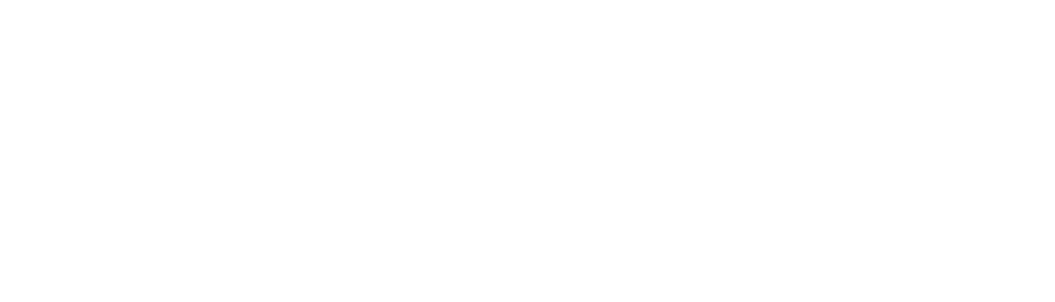
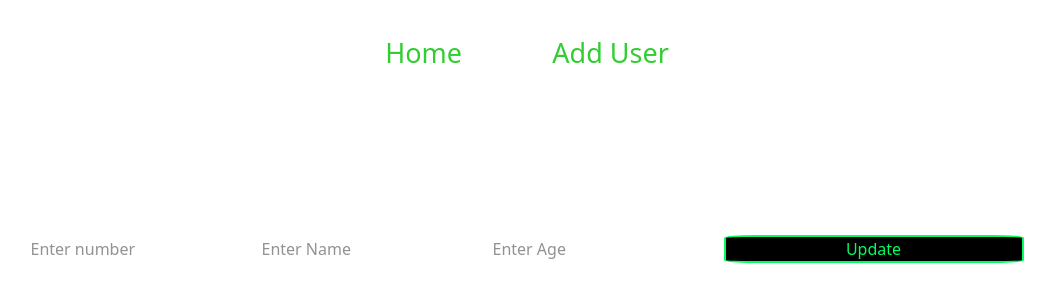
Before and after one commit to sugathub/react-learning, a React (Vite) app: page /edit/1 in a window 1280 px wide. Before the commit this address had no page. Shown: the top 302 px of the page, without its empty margins (113-1168 px from the left). Built offline with nearby package versions, Linux system fonts and the light colour scheme; no server answers.

Commit message:
crate a min project

```diff
--- a/src/AddUser.jsx
+++ b/src/AddUser.jsx
@@ -13,6 +13,7 @@
       const URL = "http://localhost:3000/posts";
 
     const response = await fetch(URL, {
+       headers: { 'Content-Type': 'application/json' },
       method: 'Post',
       body: JSON.stringify({number,name,age}),
     });
--- a/src/App.css
+++ b/src/App.css
@@ -40,6 +40,14 @@
   margin: 10%;
 }
 
+
+ button {
+  color: #00ff5f;
+  background-color: black;
+  width: 100px;
+  border: 2px solid;
+  border-radius: 20%;
+}
 .tInput button {
   color: #00ff5f;
   background-color: black;
--- a/src/App.jsx
+++ b/src/App.jsx
@@ -3,6 +3,7 @@
 import { Linkes } from "./Linkes";
 import { UserList } from "./UserList";
 import { AddUser } from "./AddUser";
+import { UserEdit } from "./UserEdit";
 const App = () => {
 
 
@@ -15,7 +16,10 @@
 
         <Route path="/" element={<UserList />}/>
         <Route path="/addUser" element={<AddUser />} />
+         <Route path="/edit/:id" element={<UserEdit />} />
       </Route>
+
+
     </Routes>
 
 
--- /dev/null
+++ b/src/UserEdit.jsx
@@ -0,0 +1,73 @@
+import React, { useEffect, useState } from 'react'
+import { Navigate, useNavigate, useParams } from 'react-router-dom';
+
+export const UserEdit = () => {
+
+
+    const Navigate =useNavigate();
+
+    const [number, setNumber] = useState('');
+    const [name, setName] = useState('');
+    const [age, setAge] = useState('');
+
+    const { id } = useParams();
+
+    useEffect(() => {
+        getUserData();
+    }, []);
+
+
+    const URL = "http://localhost:3000/posts/" + id;
+    const getUserData = async () => {
+
+        let response = await fetch(URL);
+
+        response = await response.json();
+        setNumber(response.number);
+        setName(response.name);
+        setAge(response.age);
+
+    }
+
+    const updataData = async () => {
+        let response = await fetch(URL, {
+            method: 'Put',
+            body: JSON.stringify({ number, name, age })
+        });
+
+        response = await response.json()
+
+        if (response) {
+            alert("User data update");
+            Navigate("/")
+        }
+
+
+    }
+
+    return (
+
+        <>
+
+            <div className='tInput'>
+
+                <input type="number" value={number} onChange={(event) => { setNumber(event.target.value) }} placeholder='Enter number' />
+
+                <input type="text" value={name} onChange={(event) => { setName(event.target.value) }} placeholder='Enter Name' />
+
+                <input type="number" value={age} onChange={(event) => { setAge(event.target.value) }} placeholder='Enter Age' />
+
+                <button onClick={() => {
+                    if (name && age && number) {
+                        updataData();
+                    }
+                }}>Update</button>
+            </div>
+
+
+
+
+
+        </>
+    )
+}
--- a/src/UserList.jsx
+++ b/src/UserList.jsx
@@ -1,37 +1,60 @@
 import React from 'react'
 import { useEffect, useState } from 'react'
+import { useNavigate } from 'react-router-dom';
 
 
 export const UserList = () => {
 
+
+    const Naivigator = useNavigate();
     const [loding, setLoding] = useState(false);
 
     const [userData, setUserData] = useState([]);
     useEffect(() => {
         getData();
 
+
     }, []);
-
+    const url = "http://localhost:3000/posts";
     async function getData() {
         setLoding(true);
 
-        const url = "http://localhost:3000/posts";
         const response = await fetch(url);
         const data = await response.json();
         setLoding(false);
 
         setUserData(data);
     }
+    const DeletData = async (id) => {
+        let response = await fetch(url + "/" + id,
+            {
+                method: "delete",
+            }
+        );
+
+        response = await response.json();
+        getData();
+    }
+
+
+
+
+    const EditData = (id) => {
+        Naivigator("/edit/"+id);
+
+
+    }
     return (
         <>
             <h3 className='infoma'> Data is comeing</h3>
             <div className='infoma'>
-            <ui >
-                <li>NUMBER</li>
-                <li>NAME</li>
-                <li>AGE</li>
+                <ui >
+                    <li>NUMBER</li>
+                    <li>NAME</li>
+                    <li>AGE</li>
+                    <li>Action</li>
 
-            </ui>
+                </ui>
             </div>
             {
                 !loding ?
@@ -42,6 +65,9 @@
                                 <li>{item.number}. </li>
                                 <li> <b style={{ color: 'blue' }}>{item.name}</b></li>
                                 <li> <b style={{ color: 'red' }}>{item.age}</b> </li>
+                                <li><button onClick={() => { DeletData(item.id) }}>Delete</button></li>
+                                <li><button onClick={() => { EditData(item.id) }}>Edit</button></li>
+
                             </ui>
                         </div>
                     )) : <h2>Loding...</h2>
```
Also changed, not shown: src/main.jsx (+8 -4 lines).
